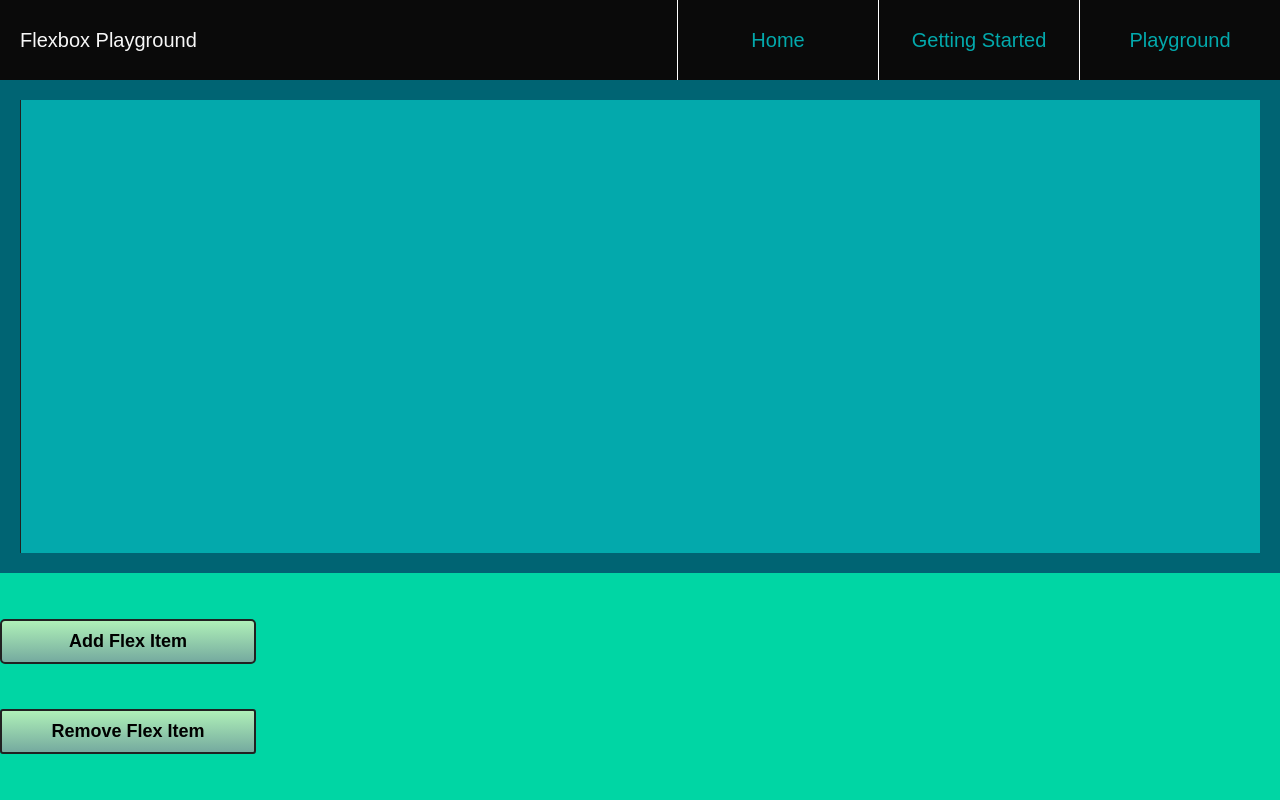
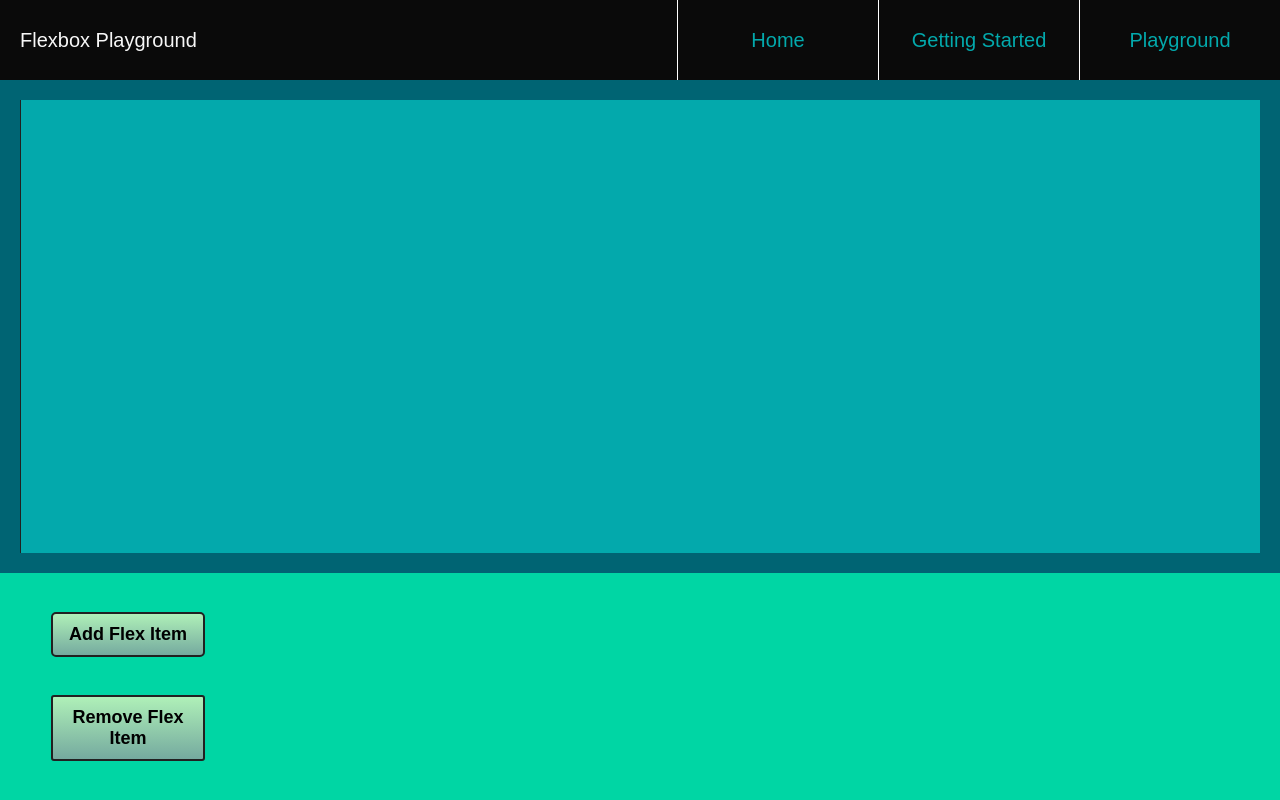
Before and after one commit to rabbitwerks/flexbox-util-playground, a Vue app: page /#/playground in a window 1280 px wide. Built offline with nearby package versions, Linux system fonts and the light colour scheme.

Commit message:
updated - added flexbox classes and flex spacer divs for buttons

```diff
--- a/src/components/playground/control-panel/CP__ActionButtons.vue
+++ b/src/components/playground/control-panel/CP__ActionButtons.vue
@@ -1,8 +1,12 @@
 <template>
-  <div class="flex-1 flexbox-space-evenly flexdir-col">
+<div class="flex-1 flexbox">
+  <div class="flex-1"></div>
+  <div class="flex-3-i flexbox-space-evenly flexdir-col">
     <cp--ab--add></cp--ab--add>
     <cp--ab--remove></cp--ab--remove>
   </div>
+  <div class="flex-1"></div>
+</div>
 </template>
 
 <script>
```
